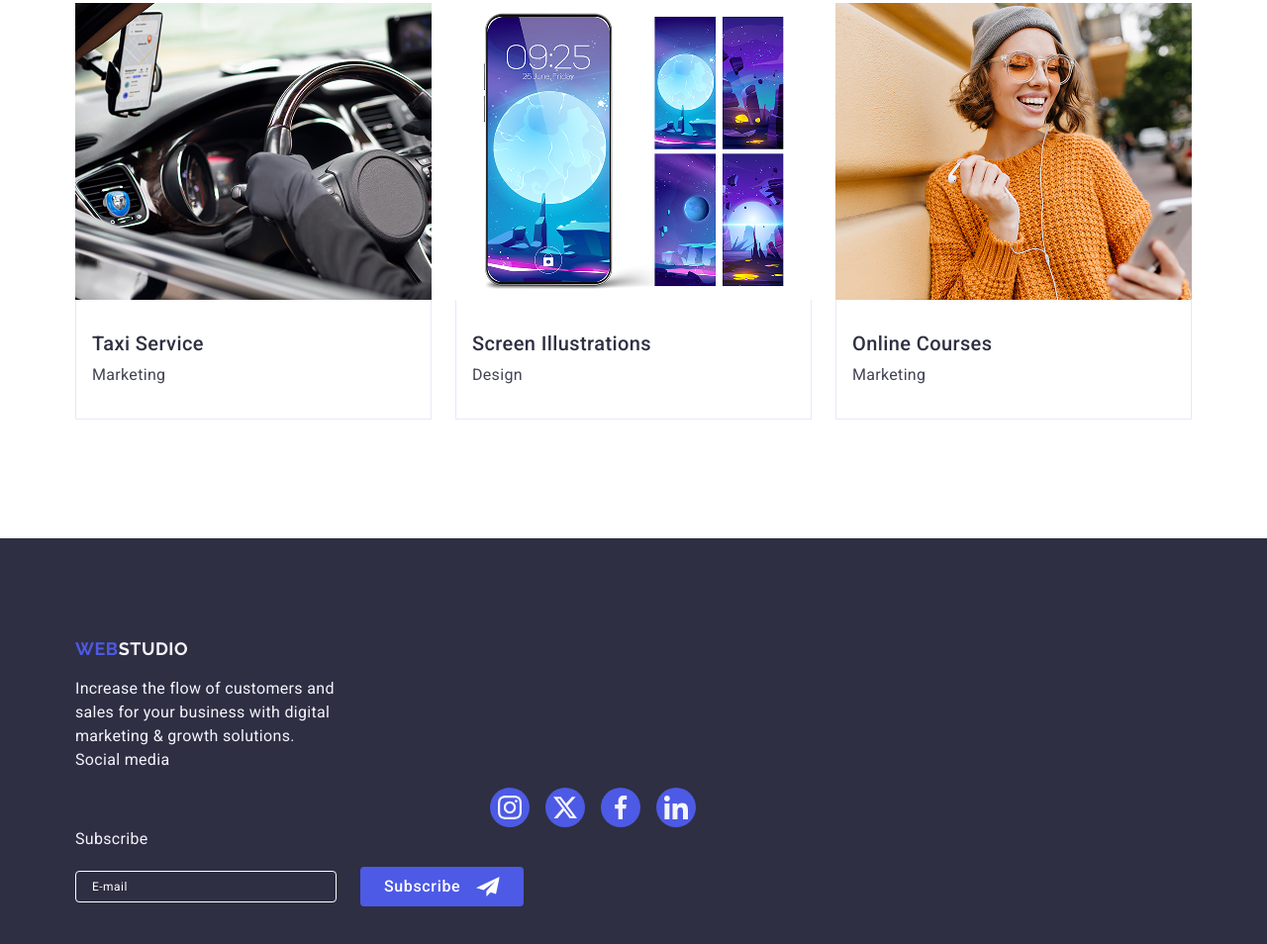
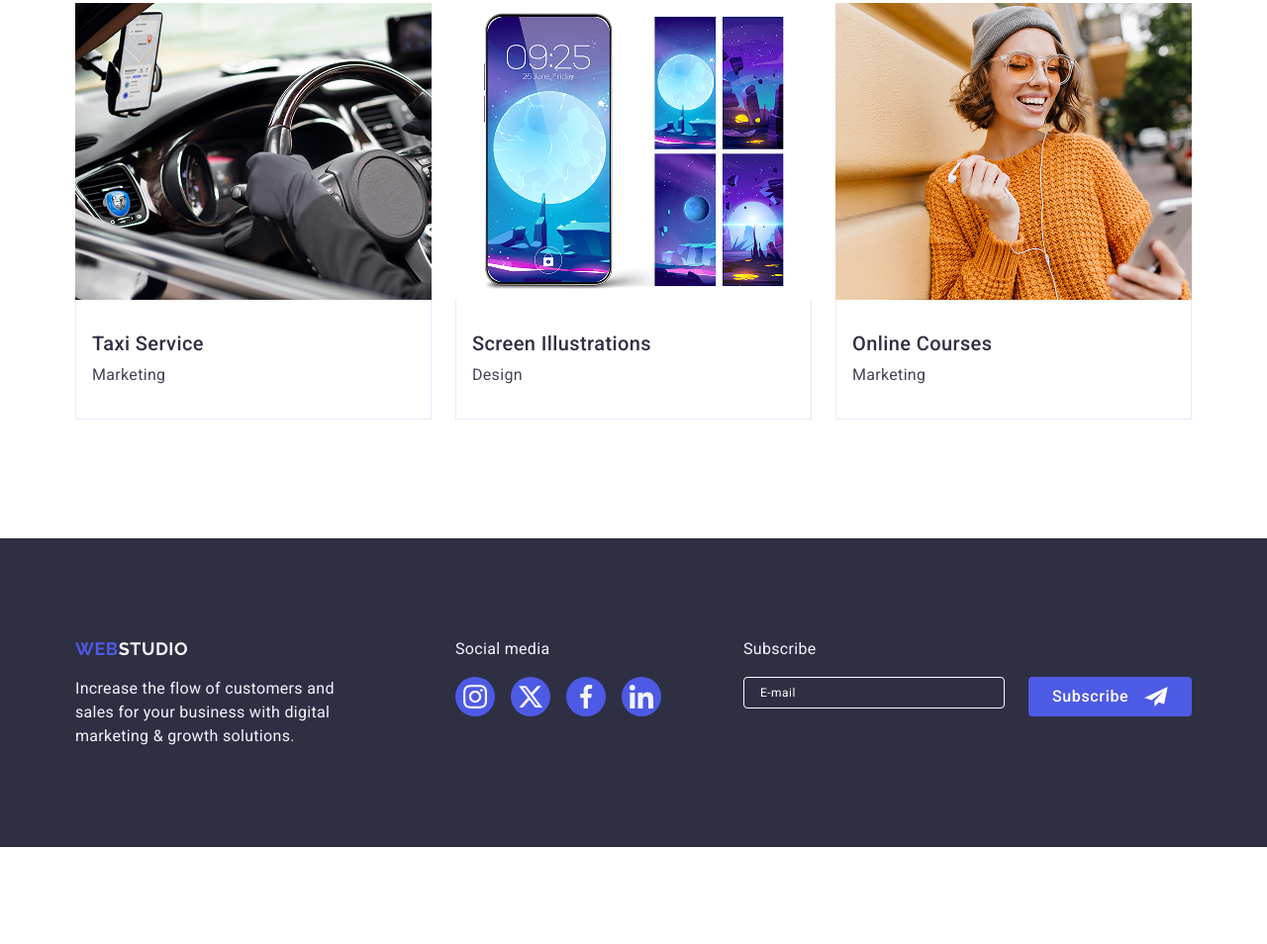
Before and after one commit to RikiFFF/goit-markup-hw-06, a plain HTML site: page index.html in a window 1280 px wide. Shown: the part 2614-3568 px from the top of the page at 99% size. After the commit the page ends 3470 px from the top, so only its background shows below. Drawn offline with nearby package versions, Linux system fonts and the light colour scheme.

Commit message:
finish zaebalca

```diff
--- a/css/common.css
+++ b/css/common.css
@@ -53,7 +53,7 @@ img {
 }
 @media screen and (min-width: 768px) {
   .container {
-    max-width: 704px;
+    max-width: 768px;
     margin: 0 auto;
   }
 }
--- a/css/footer.css
+++ b/css/footer.css
@@ -1,8 +1,8 @@
 .main-footer .container {
   display: flex;
   flex-direction: column;
-  justify-content: flex-start;
-  align-items: flex-start;
+  justify-content: center;
+  align-items: center;
   gap: 72px;
 }
 .main-footer .container > div:first-child {
@@ -159,58 +159,80 @@
   width: 100%;
 }
 @media screen and (min-width: 768px) {
+  .main-footer .container {
+    flex-direction: row;
+    flex-wrap: wrap;
+    justify-content: flex-start;
+    align-items: flex-start;
+    gap: 72px 24px;
+  }
+
   .main-footer .container > div:first-child {
-    display: flex;
-    flex-direction: column;
-    justify-content: left;
+    justify-content: flex-start;
     align-items: flex-start;
-    gap: 16px;
   }
+
+  .icons-footer {
+    justify-content: flex-start;
+    align-items: flex-start;
+    width: 208px;
+  }
+
+  .main-footer-icons {
+    justify-content: flex-start;
+    align-items: center;
+    width: auto;
+  }
+
+  .footer-social {
+    text-align: left;
+  }
+
+  .footer-form-container {
+    align-items: flex-start;
+    width: 453px;
+    max-width: 100%;
+  }
+
+  .footer-form {
+    flex-direction: row;
+    justify-content: flex-start;
+    align-items: flex-start;
+    gap: 24px;
+  }
+
   .form-email {
     width: 264px;
   }
-  .icons-footer {
-    justify-content: flex-start;
-    align-items: flex-start;
-  }
+}
+
+@media screen and (min-width: 768px) and (max-width: 1157.98px) {
   .main-footer .container {
-    flex-direction: row;
-    flex-wrap: wrap;
-
-    gap: 72px 24px;
-  }
-
-  .footer-form-container {
-    display: flex;
-    flex-direction: column;
-    align-items: flex-start;
-    width: 453px;
-    max-width: 100%;
-    margin: 0;
-  }
-
-  .footer-form {
-    display: flex;
-    flex-direction: row;
-    gap: 24px;
-  }
-  .footer-social {
-    text-align: left;
+    width: 100%;
+    max-width: 768px;
+    box-sizing: border-box;
+    padding-left: 108px;
+    padding-right: 108px;
+    margin: 0 auto;
   }
 }
 @media screen and (min-width: 1158px) {
   .main-footer .container > div:first-child {
     margin-right: 120px;
   }
+
   .main-footer .container {
     display: flex;
     flex-direction: row;
-    gap: 0px;
+    justify-content: flex-start;
+    gap: 0;
   }
+
   .icons-footer {
     margin-right: 83px;
   }
+
   .main-footer {
-    padding: 100px 0px;
+    padding: 100px 0;
   }
 }
```
